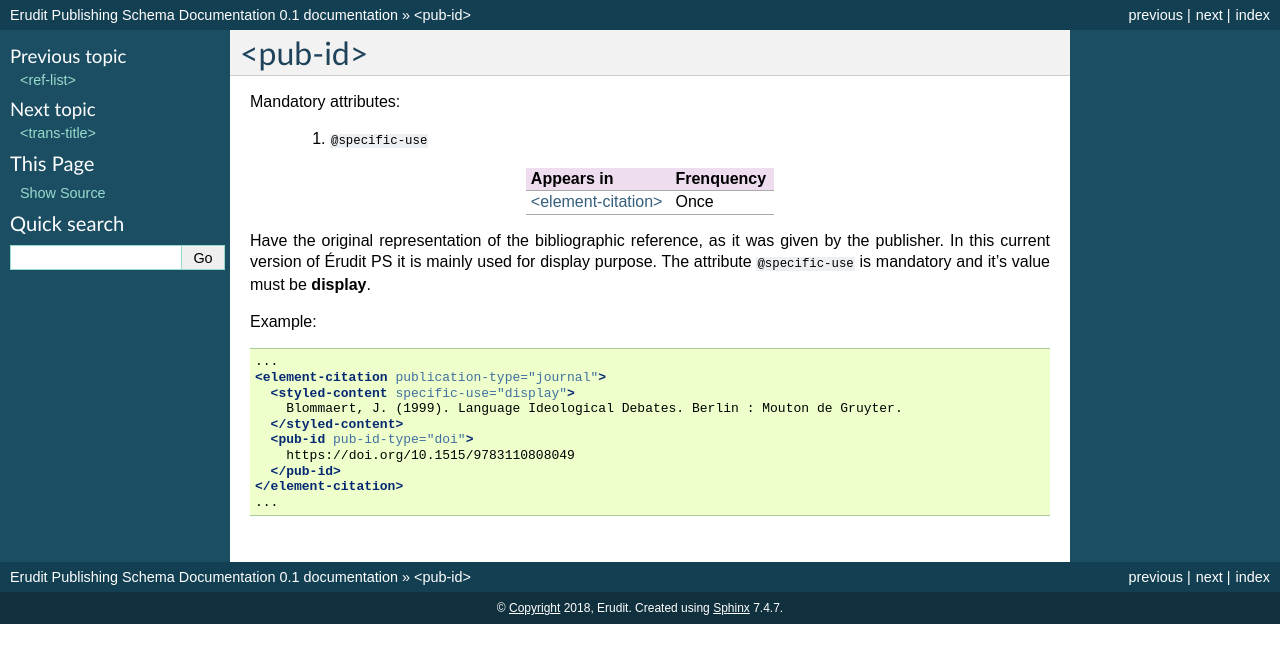
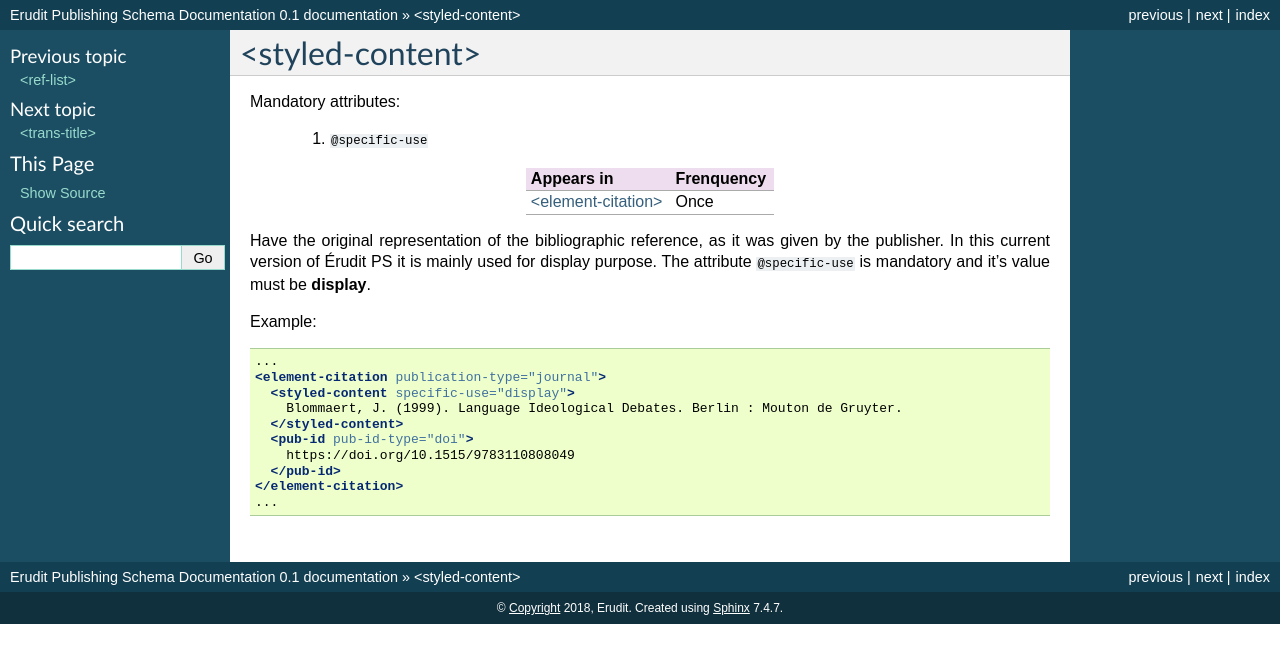
Before and after one commit to erudit/erudit-ps-documentation, a Sphinx documentation site: the page built from docs/source/tagset/element-styled-content.rst, in a window 1280 px wide. Shown: the top 663 px of the page. Built offline with Sphinx 7.4.7, drawn with Linux system fonts in a browser that asks for light colours.

Commit message:
Including element styled-content doc

```diff
--- a/docs/source/tagset/element-styled-content.rst
+++ b/docs/source/tagset/element-styled-content.rst
@@ -1,7 +1,7 @@
-.. _element-pub-id:
+.. _element-styled-content:
 
-<pub-id>
-========
+<styled-content>
+================
 
 
 Mandatory attributes:
```
